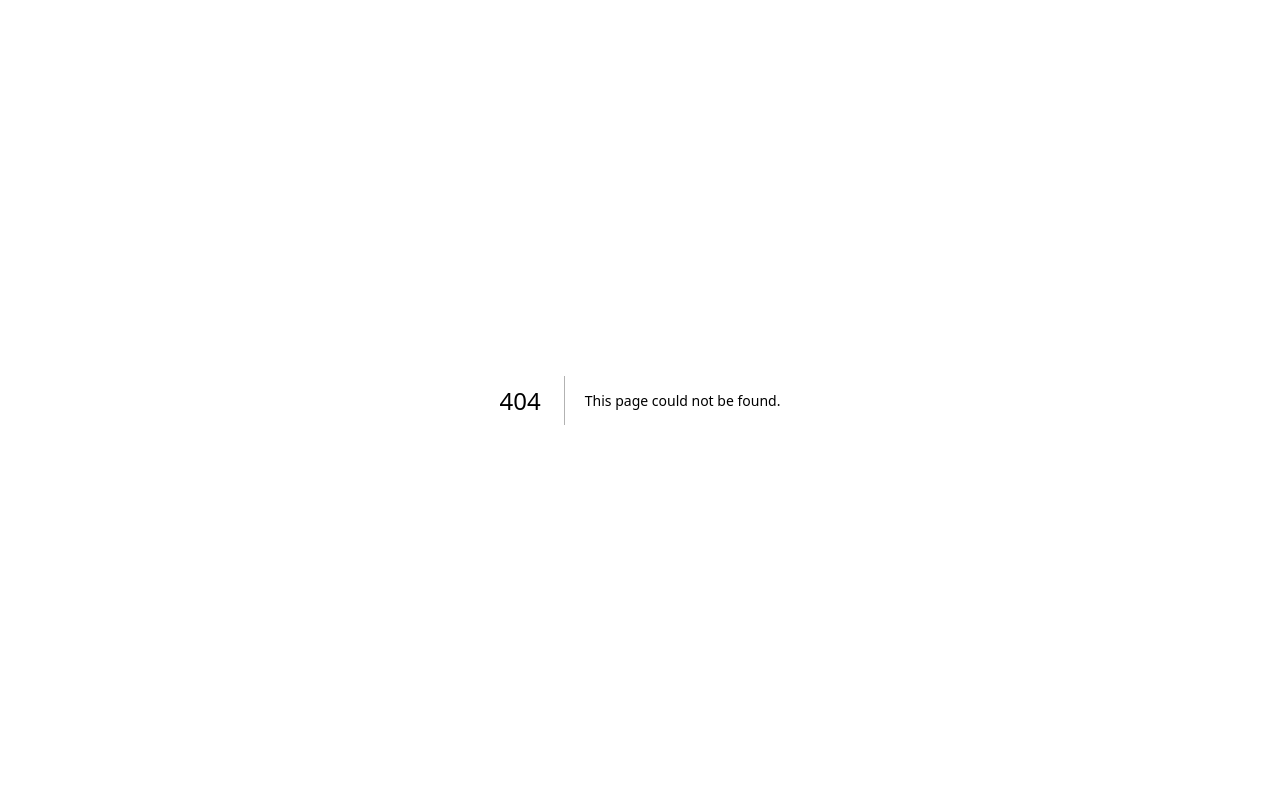
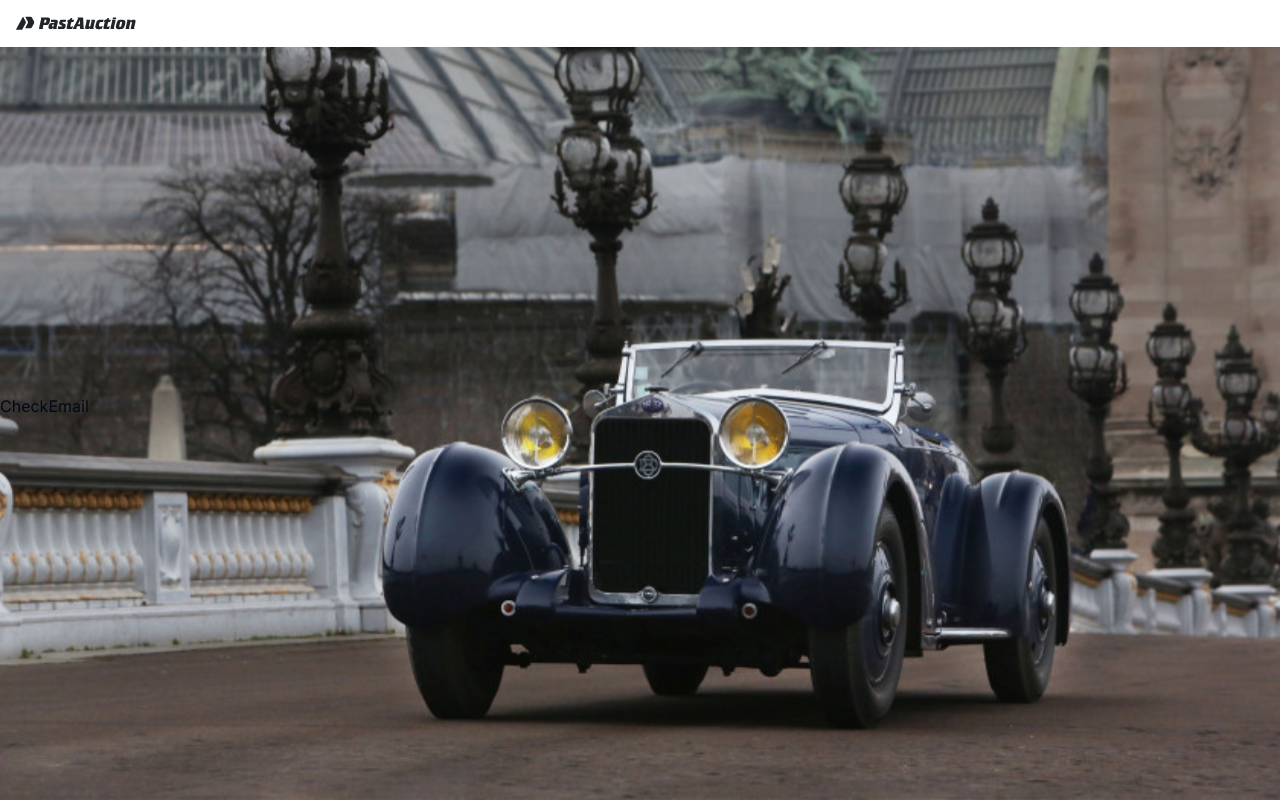
Before and after one commit to d2ni3l/Pastauction, a Next.js app: page /auth/checkemail in a window 1280 px wide. Before the commit this address had no page. Built offline with nearby package versions, Linux system fonts and the light colour scheme.

Commit message:
check email

```diff
--- /dev/null
+++ b/src/app/auth/checkemail/page.tsx
@@ -0,0 +1,26 @@
+"use client";
+
+import React from "react";
+import Navbar from "@/components/navbar/Navbar";
+import {inter} from '@/app/fonts'
+import CheckEmail from "@/components/auth/CheckEmail";
+
+export default function page() {
+  return (
+    <div className={inter.className}>
+
+      <div className="w-screen h-screen sign-background flex items-center justify-start">
+      <Navbar
+        bg='bg-white'
+        transparent={false}
+        attributes={false}
+        logobg='black'
+      />
+
+      <div className="pt-3">
+      <CheckEmail/>
+      </div>
+      </div>
+    </div>
+  );
+}
```
